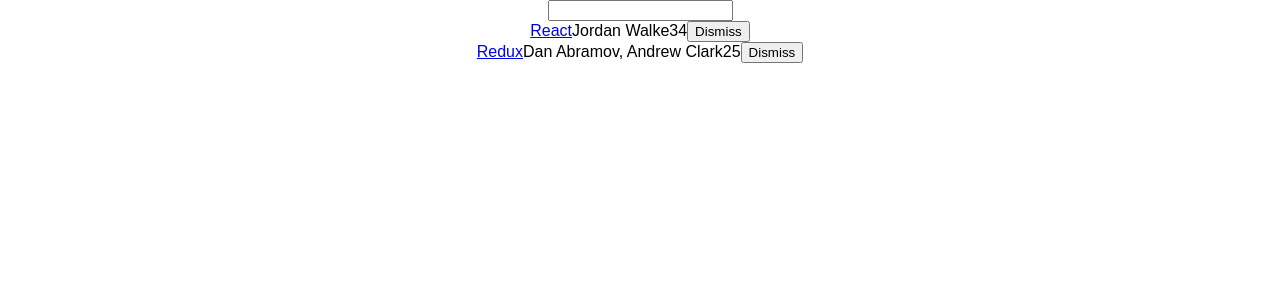
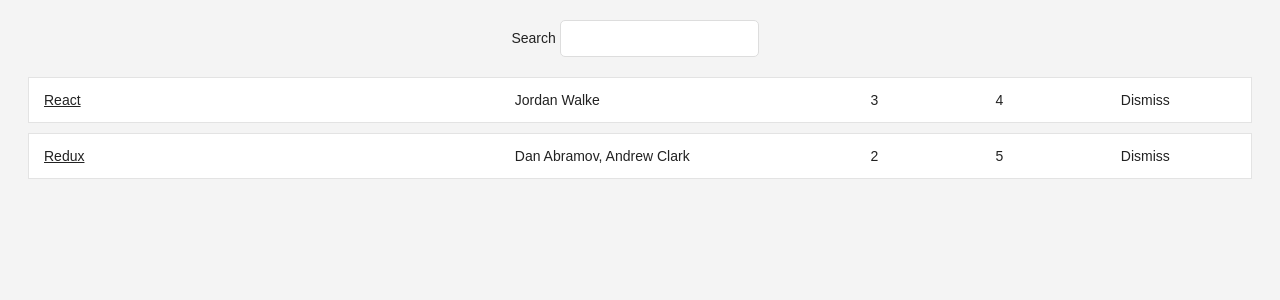
Before and after one commit to adonaidigital/Hackernews, a React (Create React App) app: page / in a window 1280 px wide. Shown: the top 300 px of the page. Built offline with nearby package versions, Linux system fonts and the light colour scheme.

Commit message:
feat: styles added.

```diff
--- a/src/App.css
+++ b/src/App.css
@@ -26,3 +26,58 @@
   from { transform: rotate(0deg); }
   to { transform: rotate(360deg); }
 }
+
+.page {
+  margin: 20px;
+  }
+.interactions {
+  text-align: center;
+  }
+.table {
+  margin: 20px 0;
+  }
+.table-header {
+  display: flex;
+  line-height: 24px;
+  font-size: 16px;
+  padding: 0 10px;
+  justify-content: space-between;
+  }
+.table-empty {
+  margin: 200px;
+  text-align: center;
+  font-size: 16px;
+  }
+.table-row {
+  display: flex;
+  line-height: 24px;
+  white-space: nowrap;
+  margin: 10px 0;
+  padding: 10px;
+  background: #ffffff;
+  border: 1px solid #e3e3e3;
+  }
+.table-header > span {
+  overflow: hidden;
+  text-overflow: ellipsis;
+  padding: 0 5px;
+  }
+.table-row > span {
+  overflow: hidden;
+  text-overflow: ellipsis;
+  padding: 0 5px;
+  }
+.button-inline {
+  border-width: 0;
+  background: transparent;
+  color: inherit;
+  text-align: inherit;
+  -webkit-font-smoothing: inherit;
+  padding: 0;
+  font-size: inherit;
+  cursor: pointer;
+  }
+.button-active {
+  border-radius: 0;
+  border-bottom: 1px solid #38BB6C;
+  }
--- a/src/App.js
+++ b/src/App.js
@@ -1,6 +1,7 @@
 import React, { Component } from 'react';
 //import logo from './logo.svg';
 import './App.css';
+import './index.css';
 
     const list = [
       {
@@ -46,11 +47,15 @@
   render() {
     const { searchTerm, list } = this.state;
     return (
-      <div className="App">
-        <Search
-          value={searchTerm}
-          onChange={this.onSearchChange}
-        />
+      <div className="page">
+        <div className="interactions">
+          <Search
+            value={searchTerm}
+            onChange={this.onSearchChange}
+          >
+          Search
+          </Search>
+        </div>
         <Table
           list={list}
           pattern={searchTerm}
@@ -59,6 +64,15 @@
       );
     }
   }
+  const largeColumn = {
+    width: '40%',
+    };
+    const midColumn = {
+    width: '30%',
+    };
+    const smallColumn = {
+    width: '10%',
+    };
 
   const Search = ({ value, onChange, children }) =>
     <form>
@@ -70,15 +84,15 @@
     </form>
 
   const Table = ({ list, pattern, onDismiss }) =>
-    <div>
+    <div className="table">
       {list.filter(isSearched(pattern)).map(item =>
-        <div key={item.objectID}>
-          <span><a href={item.url}>{item.title}</a></span>
-          <span>{item.author}</span>
-          <span>{item.num_comments}</span>
-          <span>{item.points}</span>
-          <span>
-            <Button onClick={() => onDismiss(item.objectID)} type="button">
+        <div key={item.objectID} className="table-row">
+          <span style={ largeColumn }><a href={item.url}>{item.title}</a></span>
+          <span style={ midColumn }>{item.author}</span>
+          <span style={ smallColumn }>{item.num_comments}</span>
+          <span style={ smallColumn }>{item.points}</span>
+          <span style={ smallColumn }>
+            <Button onClick={() => onDismiss(item.objectID)} type="button" className="button-inline">
                 Dismiss
             </Button>
           </span>
--- a/src/index.css
+++ b/src/index.css
@@ -1,5 +1,37 @@
 body {
+  color: #222;
+  background: #f4f4f4;
+  font: 400 14px CoreSans, Arial, sans-serif;
+  } a
+  {
+  color: #222;
+  } a
+  :hover {
+  text-decoration: underline;
+  }
+  ul, li {
+  list-style: none;
+  padding: 0;
   margin: 0;
-  padding: 0;
-  font-family: sans-serif;
-}
+  }
+  input {
+  padding: 10px;
+  border-radius: 5px;
+  outline: none;
+  margin-right: 10px;
+  border: 1px solid #dddddd;
+  }
+  button {
+  padding: 10px;
+  border-radius: 5px;
+  border: 1px solid #dddddd;
+  background: transparent;
+  color: #808080;
+  cursor: pointer;
+  }
+  button:hover {
+    color: #222;
+    } *
+    :focus {
+    outline: none;
+    }
```
